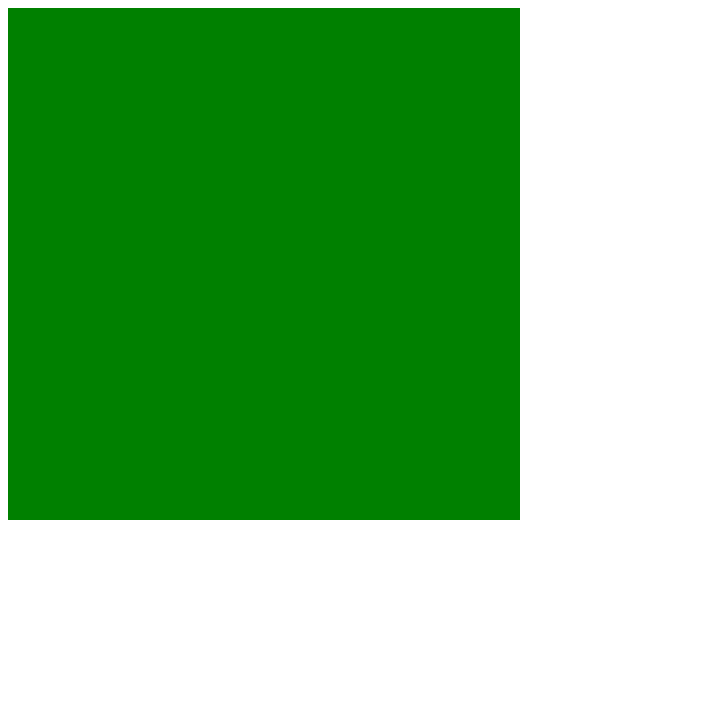
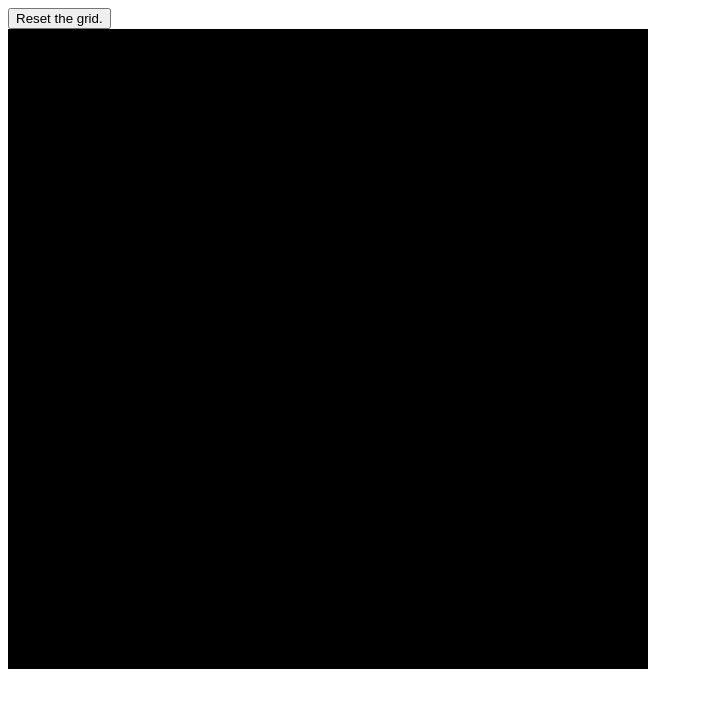
Before and after one commit to JDPescosta/etch-a-sketch, a plain HTML site: page index.html in a window 1280 px wide. Shown: the whole page, without its empty margins (0-703 px from the left). Drawn offline with Linux system fonts and the light colour scheme.

Commit message:
updated the grid for dynamic input, finished project

```diff
--- a/index.html
+++ b/index.html
@@ -4,6 +4,9 @@
         <link rel='stylesheet' href='style.css'>
     </head>
     <body>
+        <header>
+
+        </header>
         <div id='container'>
 
         </div>
--- a/script.js
+++ b/script.js
@@ -1,11 +1,39 @@
-const gridSize = 16*16; // set this as the square of one of the grid's sides e.g. gridSize = 64*64
-const tileSize = 32;
-const container = document.querySelector('#container')
-container.style.cssText = `width: ${tileSize*Math.sqrt(gridSize)}px; height: ${tileSize * (gridSize/gridSize)}px; `
+let squaresPerSide = 16; // the number of squares per a side of the drawing grid
+const containerSide = 640; // the length of the container's side in pixels.
+const container = document.querySelector("#container");
+const reset = document.createElement("button");
+const header = document.querySelector("header");
 
-for(let i = 0; i < gridSize; i++){
-    const gridTile = document.createElement('div');
-    gridTile.classList.add('grid-tile')
-    gridTile.style.cssText = `width: ${tileSize}px; height: ${tileSize}px`;
+header.appendChild(reset);
+
+container.style.cssText = `width: ${containerSide}px; height: ${containerSide}px; `;
+
+const gridGen = () => {
+  const gridSize = squaresPerSide * squaresPerSide;
+  const tileSide = containerSide / squaresPerSide;
+
+  for (let i = 0; i < gridSize; i++) {
+    const gridTile = document.createElement("div");
+    gridTile.classList.add("grid-tile");
+    gridTile.style.cssText = `width: ${tileSide}px; height: ${tileSide}px`;
+    gridTile.addEventListener("mouseover", () => {
+      gridTile.style.backgroundColor = "white";
+    });
     container.appendChild(gridTile);
-}
+  }
+};
+
+gridGen();
+
+reset.textContent = "Reset the grid.";
+
+reset.addEventListener("click", () => {
+  let tiles = document.querySelectorAll(".grid-tile");
+  tiles.forEach(tile => {
+    container.removeChild(tile);
+  });
+  squaresPerSide = prompt(
+    "How many squares per a side would you like the new etch-a-sketch grid to be?", 16
+  );
+  gridGen();
+});
--- a/style.css
+++ b/style.css
@@ -4,5 +4,5 @@
 }
 
 .grid-tile {
-    background-color: green;
+    background-color: black;
 }
```
